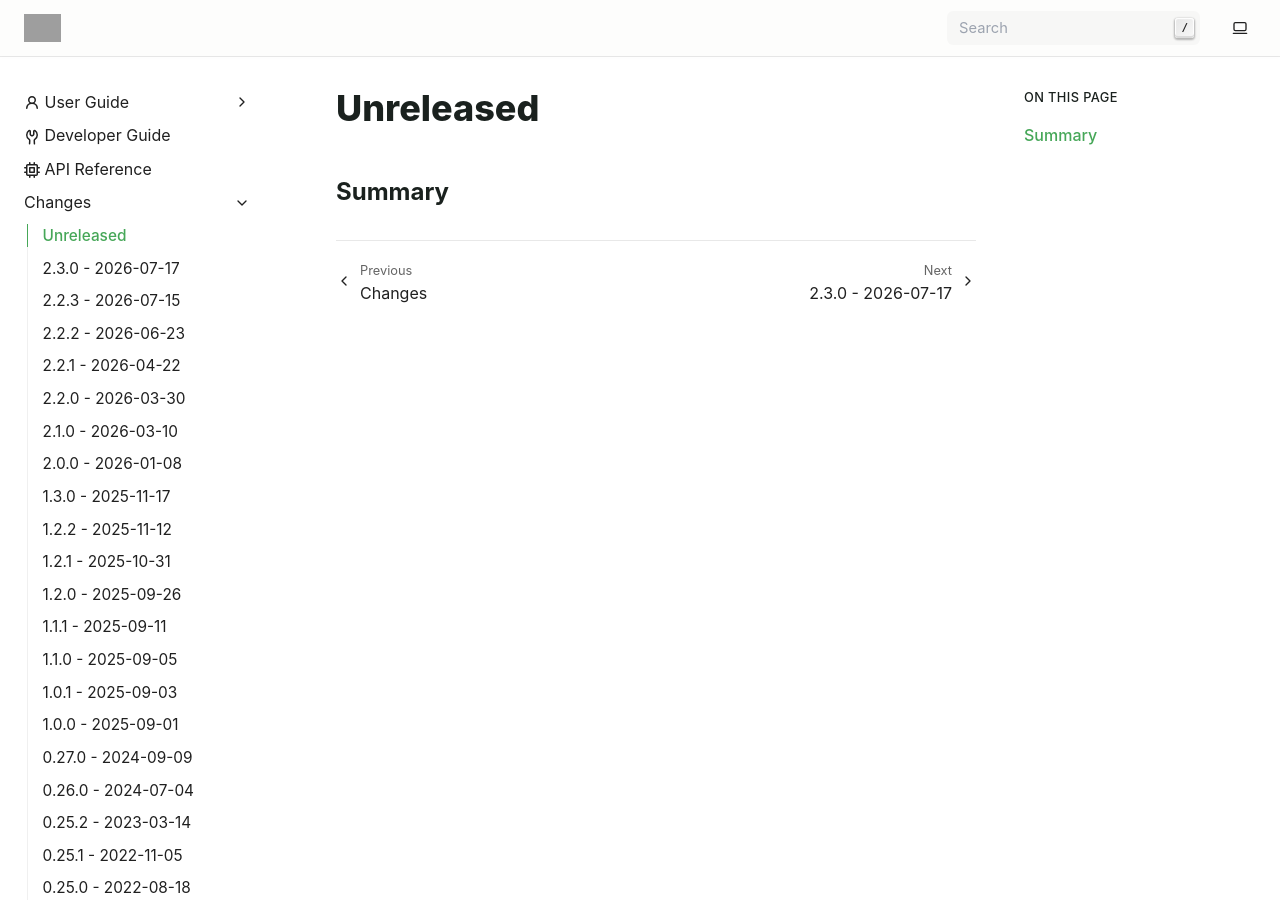
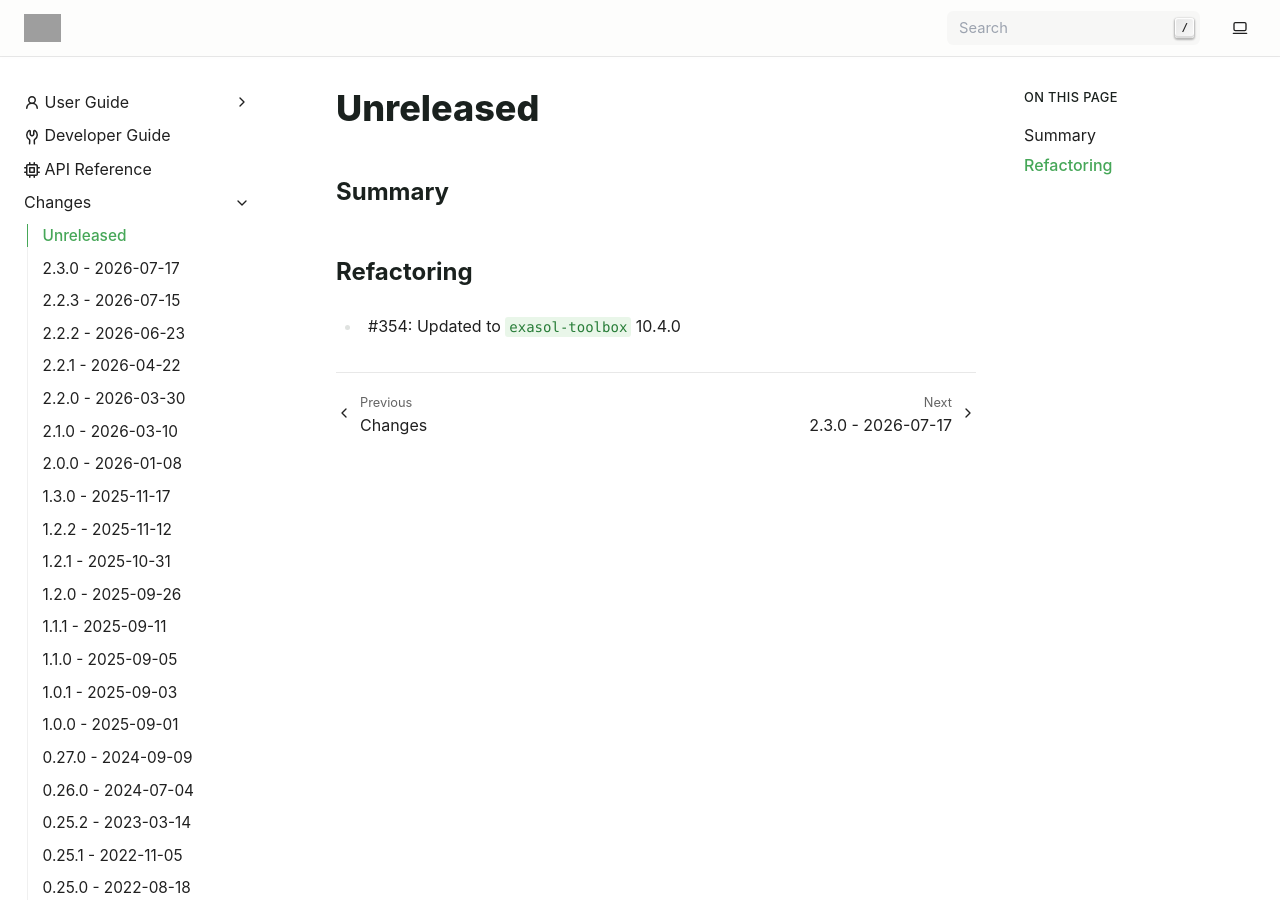
Before and after one commit to exasol/pyexasol, a Sphinx documentation site: the page built from doc/changes/unreleased.md, in a window 1280 px wide and 900 px high. Built offline with Sphinx 7.4.7, drawn with Linux system fonts in a browser that asks for light colours; grey boxes are pictures that could not be loaded.

Commit message:
Add changelog entry

```diff
--- a/doc/changes/unreleased.md
+++ b/doc/changes/unreleased.md
@@ -1,3 +1,7 @@
 # Unreleased
 
 ## Summary
+
+## Refactoring
+
+* #354: Updated to `exasol-toolbox` 10.4.0
```
